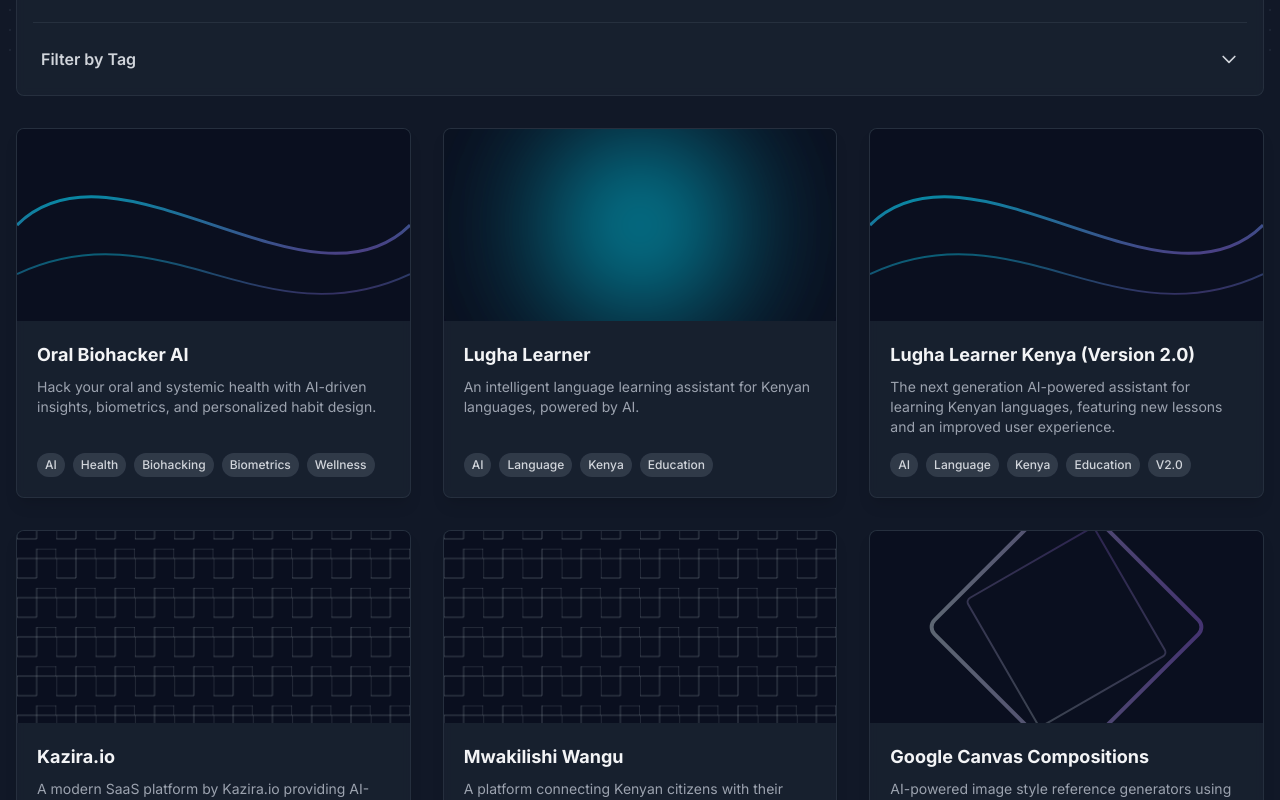
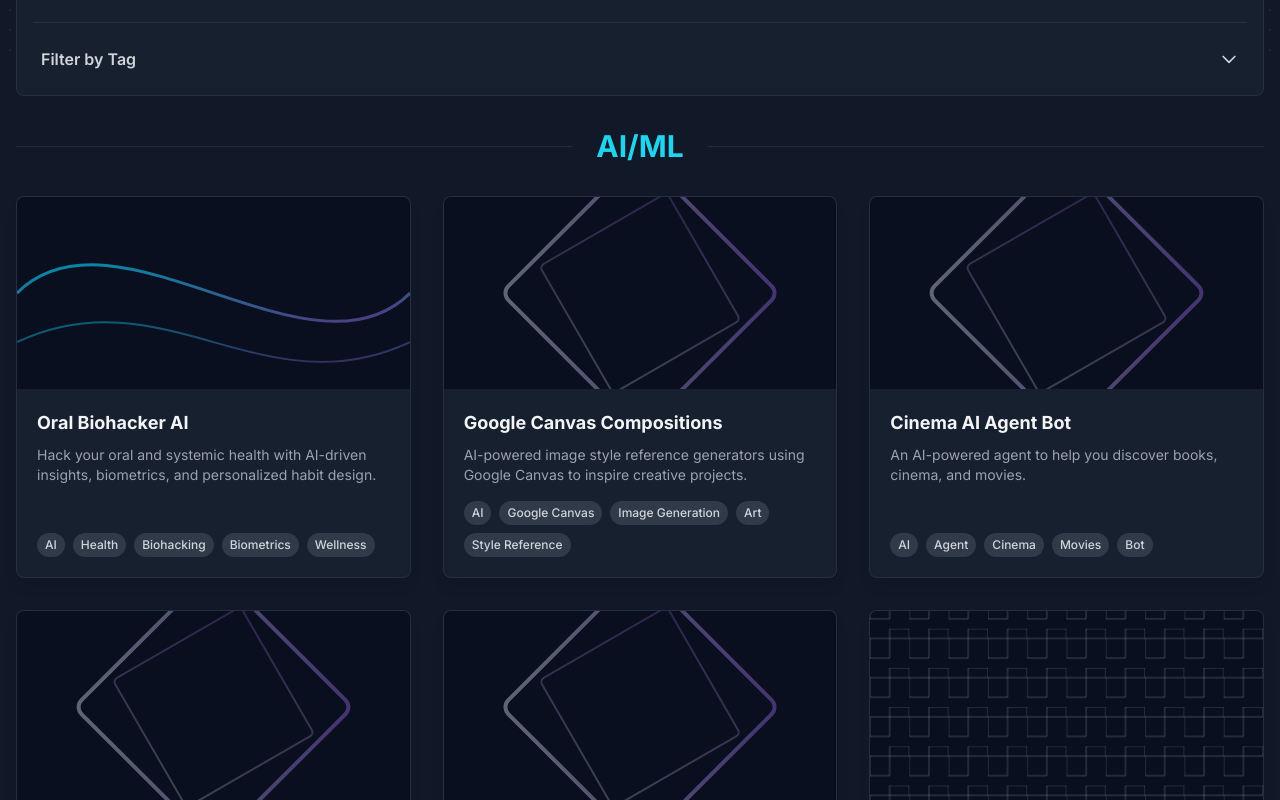
Before and after one commit to eltonarunga/Software-Compositions, a React (Vite) app: page / in a window 1280 px wide. Shown: the part 740-1540 px from the top of the page. Built offline with nearby package versions, Linux system fonts and the light colour scheme.

Commit message:
feat: Group projects by category
Introduces a new grouping mechanism for projects, displaying them under categorized headings. This enhances organization and improves the user experience by making it easier to navigate and discover projects.

```diff
--- a/App.tsx
+++ b/App.tsx
@@ -112,6 +112,17 @@
       tag.toLowerCase().includes(tagSearchTerm.toLowerCase())
     );
   }, [allTags, tagSearchTerm]);
+
+  const groupedProjects = useMemo(() => {
+    return filteredAndSortedProjects.reduce((acc, project) => {
+        const category = project.category;
+        if (!acc[category]) {
+            acc[category] = [];
+        }
+        acc[category].push(project);
+        return acc;
+    }, {} as Record<string, Project[]>);
+  }, [filteredAndSortedProjects]);
 
   const getTagButtonClass = (isActive: boolean) =>
     `px-3 py-1 text-xs font-medium rounded-full transition-all duration-200 ease-in-out border transform hover:scale-105 ${
@@ -358,13 +369,34 @@
           </div>
         </div>
 
-        <div className="w-full max-w-7xl grid grid-cols-1 md:grid-cols-2 lg:grid-cols-3 gap-8">
-          {filteredAndSortedProjects.map((project) => (
-            <LinkCard
-              key={project.id}
-              project={project}
-            />
-          ))}
+        <div className="w-full max-w-7xl space-y-16">
+          {filteredAndSortedProjects.length > 0 ? (
+            Object.keys(groupedProjects).sort().map(category => (
+              <section key={category}>
+                <div className="relative mb-8">
+                  <div className="absolute inset-0 flex items-center" aria-hidden="true">
+                    <div className="w-full border-t border-gray-700/50" />
+                  </div>
+                  <div className="relative flex justify-center">
+                    <h2 className="bg-gray-900 px-6 text-2xl sm:text-3xl font-bold text-cyan-400">{category}</h2>
+                  </div>
+                </div>
+                <div className="grid grid-cols-1 md:grid-cols-2 lg:grid-cols-3 gap-8">
+                  {groupedProjects[category].map(project => (
+                    <LinkCard key={project.id} project={project} />
+                  ))}
+                </div>
+              </section>
+            ))
+          ) : (
+            <div className="text-center py-16 px-6 bg-gray-800/30 rounded-lg">
+              <svg className="mx-auto h-12 w-12 text-gray-500" fill="none" viewBox="0 0 24 24" stroke="currentColor" aria-hidden="true">
+                <path vectorEffect="non-scaling-stroke" strokeLinecap="round" strokeLinejoin="round" strokeWidth={2} d="M9 13h6m-3-3v6m-9 1V7a2 2 0 012-2h6l2 2h6a2 2 0 012 2v8a2 2 0 01-2 2H5a2 2 0 01-2-2z" />
+              </svg>
+              <h3 className="mt-2 text-xl font-semibold text-gray-300">No Projects Found</h3>
+              <p className="mt-1 text-sm text-gray-500">Try adjusting your search or filter criteria.</p>
+            </div>
+          )}
         </div>
 
         <footer className="mt-12 text-center text-gray-500 text-sm">
```
